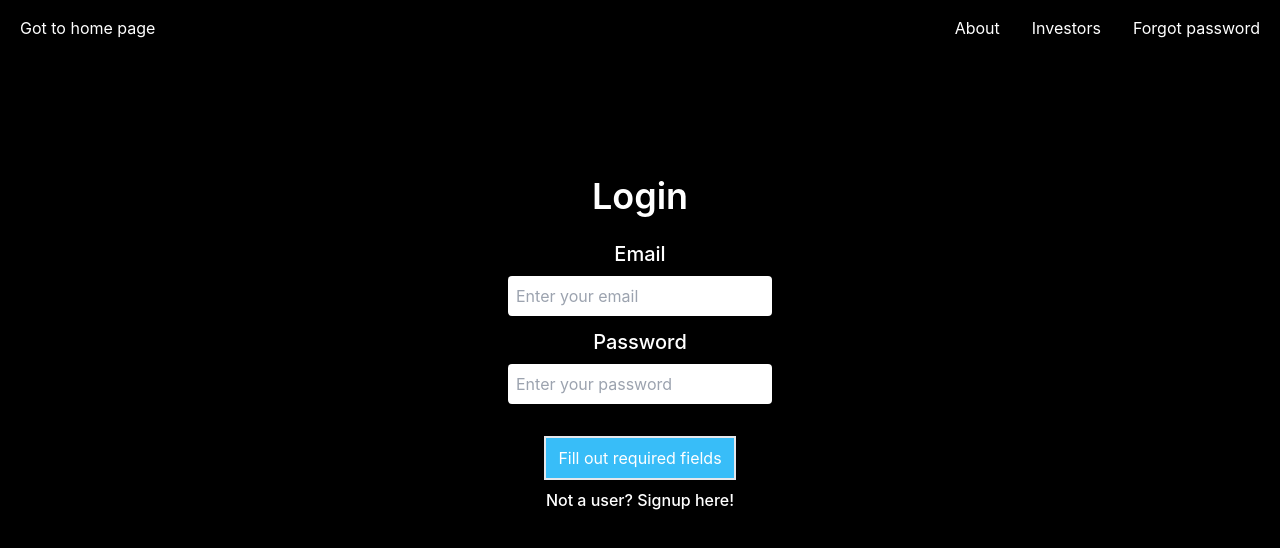
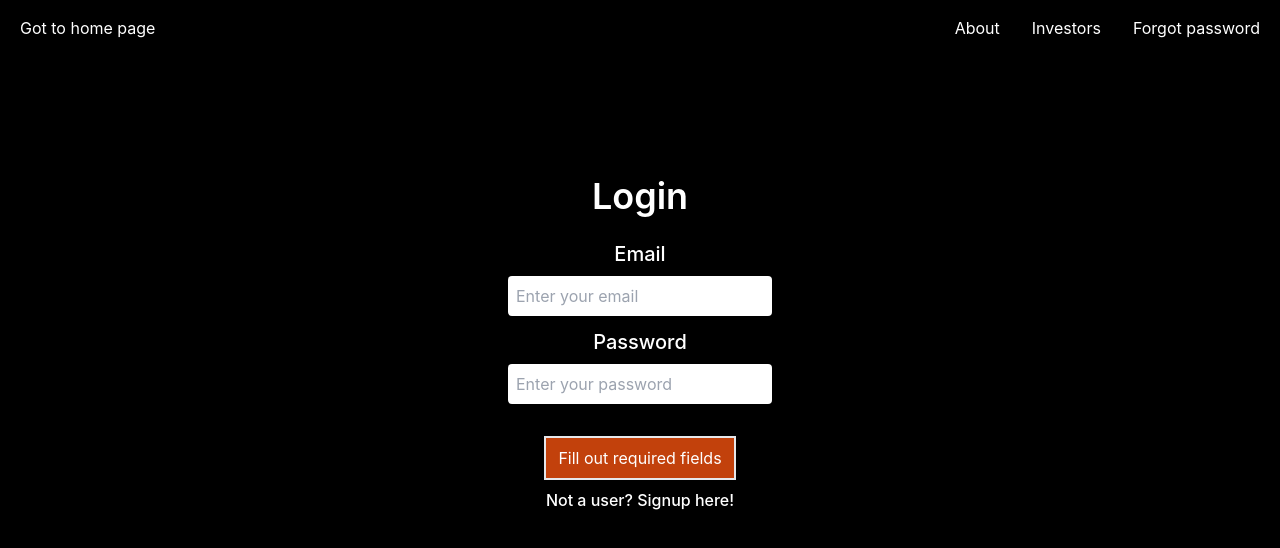
Before and after one commit to italianPalms/palmsiFy, a React (Create React App) app: page /login in a window 1280 px wide. Shown: the top 548 px of the page. Built offline with nearby package versions, Linux system fonts and the light colour scheme.

Commit message:
add logic so the button change color when all required fields are filled out

```diff
--- a/src/pages/ForgotPassword.jsx
+++ b/src/pages/ForgotPassword.jsx
@@ -5,7 +5,7 @@ import { useNavigate } from "react-router-dom";
 
 export default function ForgotPassword () {
 
-    const [buttonDisabled, setButtonDisabled] = useState(false);
+    const [buttonDisabled, setButtonDisabled] = useState(true);
     const navigate = useNavigate();
     const [user, setUser] = useState({
         email: "",
@@ -24,7 +24,7 @@ export default function ForgotPassword () {
     }
 
     const onResetKeyPress = e => {
-        if (e.keyCode === 13) {
+        if (e.keyCode === 13 && !buttonDisabled) {
             resetPassword();
         }
     }
@@ -37,6 +37,7 @@ export default function ForgotPassword () {
         }
     }, [user.email.length, user.password.length]);
 
+    const buttonColor = buttonDisabled ? 'bg-orange-700 hover:bg-orange-900' : 'bg-sky-400 hover:bg-sky-500';
 
     return (
         <>
@@ -57,10 +58,6 @@ export default function ForgotPassword () {
         required>
         </input>
 
-        {/* <button className="border-2 p-2 w-48 mt-2 bg-sky-400 hover:bg-sky-500"
-        onClick={verifyEmail}
-        >Verify email</button> */}
-
         <label className="mb-2 mt-4 font-semibold">New password</label>
         <input className="p-2 mb-2 text-black rounded"
         id="password"
@@ -72,7 +69,7 @@ export default function ForgotPassword () {
         required>
         </input>
 
-        <button className="border-2 p-2 w-48 mt-2 mb-3 bg-orange-700 hover:bg-orange-900"
+        <button className={`border-2 p-2 w-48 mt-2 mb-3 ${buttonColor}`}
         onClick={resetPassword}
         >{buttonDisabled ? "Fill out required fields": "Reset password"}</button>
 
--- a/src/pages/Login.jsx
+++ b/src/pages/Login.jsx
@@ -15,7 +15,7 @@ export default function Login() {
     const navigate = useNavigate();
     const [, setCookie] = useCookies();
     const [cookies] = useCookies(["access_token"]);
-    const [buttonDisabled, setButtonDisabled] = useState(false);
+    const [buttonDisabled, setButtonDisabled] = useState(true);
 
     // redicrect to profile page
     // if user try to enter the login page when logged in
@@ -46,7 +46,7 @@ export default function Login() {
     }
 
     const onLoginKeypress = e => {
-        if (e.keyCode === 13) {
+        if (e.keyCode === 13 && !buttonDisabled) {
             onLogin();
         }
     };
@@ -58,6 +58,8 @@ export default function Login() {
             setButtonDisabled(true);
         }
     }, [user.email.length, user.password.length]);
+
+    const buttonColor = buttonDisabled ? 'bg-orange-700 hover:bg-orange-900' : 'bg-sky-400 hover:bg-sky-500';
 
     return (
         <>
@@ -87,7 +89,7 @@ export default function Login() {
         onKeyDown={onLoginKeypress}
         placeholder="Enter your password"></input>
 
-        <button type="submit" className="border-2 mt-8 p-2 w-48 bg-sky-400 hover:bg-sky-500"
+        <button type="submit" className={`border-2 mt-8 p-2 w-48 ${buttonColor}`}
         onClick={onLogin}
         >{buttonDisabled ? "Fill out required fields" : "Login"}</button>
 
--- a/src/pages/Signup.jsx
+++ b/src/pages/Signup.jsx
@@ -15,7 +15,7 @@ export default function Signup() {
     const [loading, setLoading] = useState(false);
     const navigate = useNavigate();
     const [cookies] = useCookies(["access_token"]);
-    const [buttonDisabled, setButtonDisabled] = useState(false);
+    const [buttonDisabled, setButtonDisabled] = useState(true);
 
 
     // redicrect to profile page
@@ -43,7 +43,7 @@ export default function Signup() {
     }
 
     const onSingupKeypress = e => {
-        if (e.keyCode === 13) {
+        if (e.keyCode === 13 && !buttonDisabled) {
             onSignup();
         }
     }
@@ -55,6 +55,8 @@ export default function Signup() {
             setButtonDisabled(true);
         }
     }, [user]);
+
+    const buttonColor = buttonDisabled ? 'bg-orange-700 hover:bg-orange-900' : 'bg-sky-400 hover:bg-sky-500';
 
     return (
         <>
@@ -95,7 +97,7 @@ export default function Signup() {
         onKeyDown={onSingupKeypress}
         placeholder="Enter your password"></input>
 
-        <button className="border-2 mt-8 p-2 min-w-fit w-48 bg-sky-400 hover:bg-sky-500"
+        <button className={`border-2 mt-8 p-2 min-w-fit w-48 ${buttonColor}`}
         onClick={onSignup}
         >{buttonDisabled ? "Fill out required fields" : "Signup"}</button>
 
```
